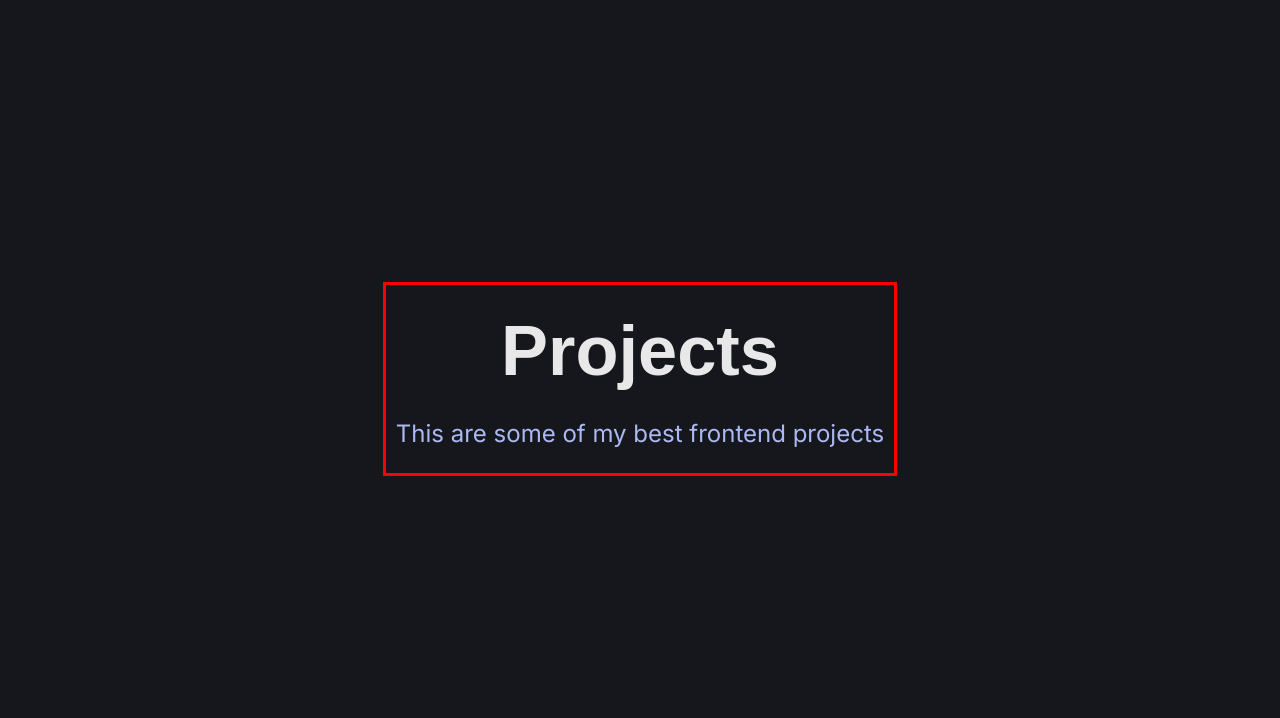
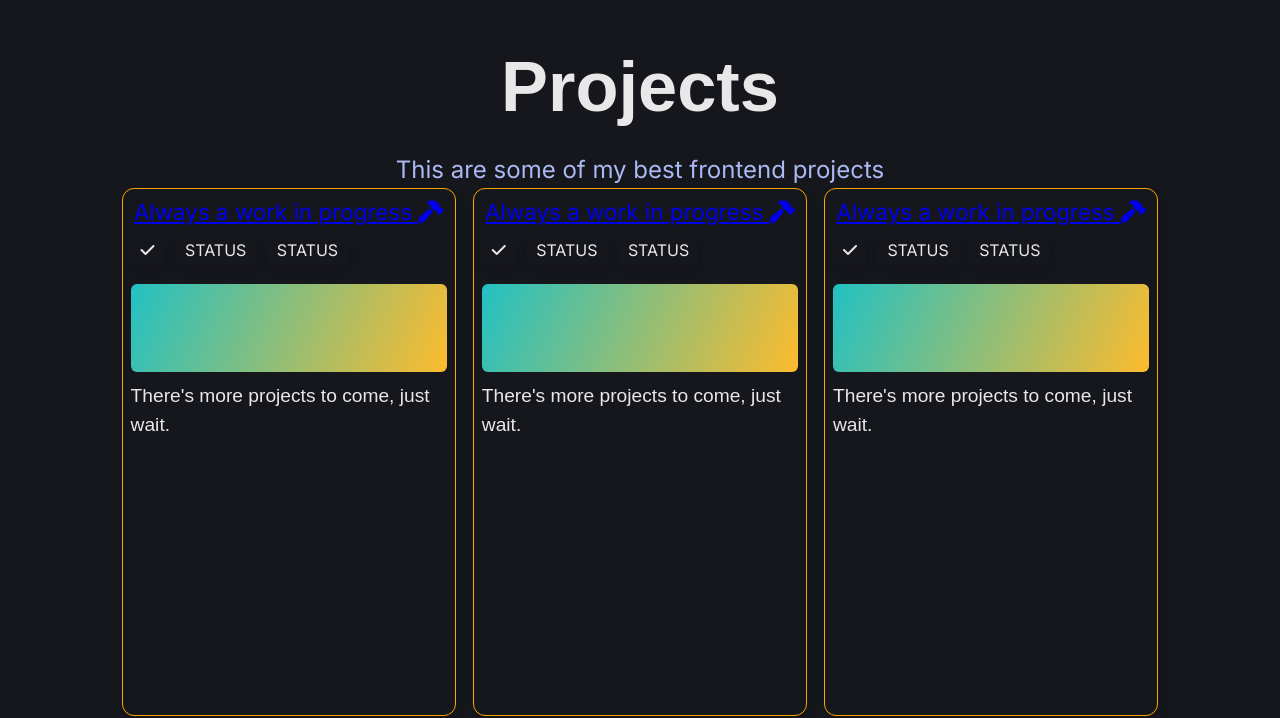
Before and after one commit to santiago-webdev/portfolio-and-blog, a SvelteKit app: page / in a window 1280 px wide. Shown: the part 821-1539 px from the top of the page. Built offline with nearby package versions, Linux system fonts and the light colour scheme; no server answers; a web font is replaced by a local one.

Commit message:
Trying to reuse the cards from old commit 9f2e5c40f912d1505ba9795d1cf4b77a5cf4957a

```diff
--- a/src/routes/Projects.svelte
+++ b/src/routes/Projects.svelte
@@ -8,6 +8,81 @@
 		<div style="text-align: center">
 			<h1>{title}</h1>
 			<h2>{subtitle}</h2>
+		</div>
+
+		<div class="list-projects">
+			<div class="card">
+				<div class="header">
+					<h2 class="card_title">
+						<a
+							target="_blank"
+							rel="noopener noreferrer"
+							title="Under construction"
+							class="link"
+							href="https://github.com/santigo-zero/santigo-zero.github.io"
+						>
+							Always a work in progress <i class="fa-solid fa-hammer" />
+						</a>
+					</h2>
+					<div class="status">
+						<div class="card_status">
+							<i class="fa-solid fa-check" />
+						</div>
+						<div class="card_status">STATUS</div>
+						<div class="card_status">STATUS</div>
+					</div>
+				</div>
+				<div class="project_img_first" />
+				<p class="card__description">There's more projects to come, just wait.</p>
+			</div>
+			<div class="card">
+				<div class="header">
+					<h2 class="card_title">
+						<a
+							target="_blank"
+							rel="noopener noreferrer"
+							title="Under construction"
+							class="link"
+							href="https://github.com/santigo-zero/santigo-zero.github.io"
+						>
+							Always a work in progress <i class="fa-solid fa-hammer" />
+						</a>
+					</h2>
+					<div class="status">
+						<div class="card_status">
+							<i class="fa-solid fa-check" />
+						</div>
+						<div class="card_status">STATUS</div>
+						<div class="card_status">STATUS</div>
+					</div>
+				</div>
+				<div class="project_img_first" />
+				<p class="card__description">There's more projects to come, just wait.</p>
+			</div>
+			<div class="card">
+				<div class="header">
+					<h2 class="card_title">
+						<a
+							target="_blank"
+							rel="noopener noreferrer"
+							title="Under construction"
+							class="link"
+							href="https://github.com/santigo-zero/santigo-zero.github.io"
+						>
+							Always a work in progress <i class="fa-solid fa-hammer" />
+						</a>
+					</h2>
+					<div class="status">
+						<div class="card_status">
+							<i class="fa-solid fa-check" />
+						</div>
+						<div class="card_status">STATUS</div>
+						<div class="card_status">STATUS</div>
+					</div>
+				</div>
+				<div class="project_img_first" />
+				<p class="card__description">There's more projects to come, just wait.</p>
+			</div>
 		</div>
 	</main>
 </div>
@@ -21,12 +96,14 @@
 	}
 
 	main {
-		border-color: red;
-		border-style: solid;
+		/* border-color: red; */
+		/* border-style: solid; */
 
-		max-width: var(--content-width);
+		/* max-width: 66rem; */
 		padding: var(--padding);
 		padding-inline: var(--padding-inline);
+		max-width: 66rem;
+    width: 100%;
 	}
 
 	h1 {
@@ -43,4 +120,118 @@
 		font-family: 'Inter', sans-serif;
 		font-weight: 400;
 	}
+
+	.list-projects {
+		display: grid;
+		/* margin-inline: 0.5em; */
+		gap: 1.05rem;
+		grid-auto-rows: minmax(33rem, auto);
+		grid-template-columns: repeat(auto-fill, minmax(min(20rem, 100%), 1fr));
+		/* max-width: 66rem; */
+    width: 100%;
+	}
+
+	.card {
+		background-color: var(--bg-light);
+		border-radius: 12px;
+		border-color: var(--bg-header);
+		border-style: solid;
+		border-width: 1px;
+
+		cursor: pointer;
+
+		overflow: auto;
+
+		gap: 0.6rem;
+
+		display: flex;
+		align-content: center;
+		flex-direction: column;
+		box-shadow: 3px 6px 9px rgba(0, 0, 0, 0.1);
+
+		animation: growCard 0.6s;
+		transition: all 0.1s ease-out;
+
+		border-style: solid;
+		border-color: orange;
+		border-width: 1px;
+	}
+
+	.card:hover {
+		transform: scale(1.03);
+	}
+
+	.card p {
+		margin-inline: 8px;
+		font-size: 1.2rem;
+		font-weight: 400;
+	}
+
+	@keyframes growCard {
+		from {
+			transform: scale(0.6);
+		}
+		to {
+			transform: scale(1);
+		}
+	}
+
+	.card_title {
+		color: var(--fg);
+		font-size: 1.4rem;
+		font-weight: 400;
+		text-align: center;
+		margin-bottom: 6px;
+	}
+
+	.card_status {
+		font-family: 'Inter', sans-serif;
+		box-shadow: 3px 6px 9px rgba(0, 0, 0, 0.1);
+		background-color: var(--bg-status);
+		color: var(--fg-status);
+		/* border-radius: 10px; */
+
+		border-top-left-radius: 6px 6px;
+		border-top-right-radius: 6px 6px;
+		border-bottom-right-radius: 6px 6px;
+		border-bottom-left-radius: 6px 6px;
+
+		padding: 3px 10px;
+		margin-inline: 2px;
+		/* padding-bottom: 5px; */
+	}
+
+	.header {
+		background-color: var(--bg-header);
+		padding: 6px;
+		padding-bottom: 10px;
+		/* background-color: green; */
+	}
+
+	.project_img_first {
+		background: rgb(34, 193, 195);
+		background: linear-gradient(114deg, rgba(34, 193, 195, 1) 0%, rgba(253, 187, 45, 1) 100%);
+
+		max-width: 100%;
+		height: 88px;
+		border-radius: 6px;
+		margin-inline: 8px;
+	}
+
+	.project_img_zap {
+		background: rgb(255, 228, 56);
+		background: linear-gradient(90deg, rgba(255, 228, 56, 1) 0%, rgba(252, 70, 87, 1) 100%);
+
+		max-width: 100%;
+		height: 88px;
+		border-radius: 6px;
+		margin-inline: 8px;
+	}
+
+	.status {
+		display: flex;
+		/* justify-content: center; */
+		flex-wrap: wrap;
+		gap: 0.4rem;
+	}
 </style>
```
